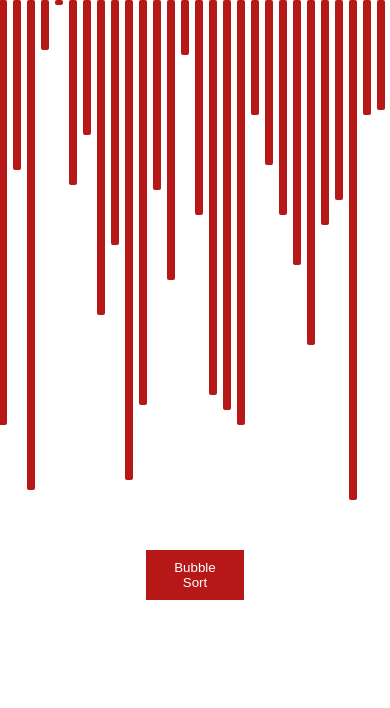
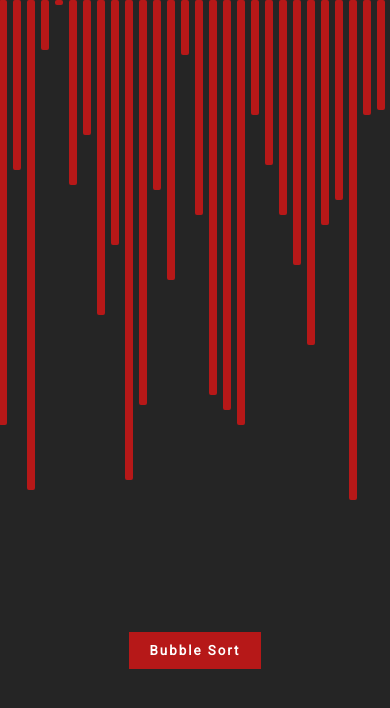
Before and after one commit to sk0le/sorting-visualization, a React (Create React App) app: page / in a window 390 px wide. Shown: the top 708 px of the page. Built offline with nearby package versions, Linux system fonts and the light colour scheme.

Commit message:
Fixed responsivnes issues and added new functionality

```diff
--- a/src/App.css
+++ b/src/App.css
@@ -1,7 +1,14 @@
+@import url("https://fonts.googleapis.com/css2?family=Roboto&display=swap");
+
 * {
   margin: 0%;
   padding: 0%;
   box-sizing: border-box;
+  font-family: "Roboto";
+}
+
+body {
+  background-color: rgb(37, 37, 37);
 }
 
 .app {
@@ -9,9 +16,26 @@
   flex-direction: column;
   align-items: center;
 }
+
+nav {
+  background-color: rgb(218, 44, 0);
+  display: flex;
+  height: 10vh;
+  min-height: 100px;
+  margin-bottom: 2em;
+  width: 100%;
+  align-items: center;
+  justify-content: center;
+  letter-spacing: 2px;
+
+  color: white;
+  text-align: center;
+}
+
 .sortingVisualizer {
   display: flex;
   justify-content: center;
+  min-height: 500px;
 }
 .visualize {
   background-color: rgb(182, 24, 24);
@@ -21,7 +45,9 @@
 .buttons {
   display: flex;
   justify-content: space-around;
-  width: 25%;
+  align-items: center;
+  width: 50%;
+  margin-top: 50px;
 }
 .btn {
   background: none;
@@ -31,13 +57,69 @@
   padding: 10px 20px;
 
   background-color: rgb(182, 24, 24);
+  border: 1px solid rgb(182, 24, 24);
   color: white;
 
-  margin-top: 50px;
-
   transition: all 0.4s ease-in;
+  font-weight: bold;
+  letter-spacing: 2px;
 }
 .btn:hover {
   cursor: pointer;
   background-color: rgb(221, 23, 23);
 }
+.numberOfBarsInput {
+  display: flex;
+  flex-direction: column;
+}
+.labelforinput {
+  margin-bottom: 5px;
+  font-weight: bold;
+  color: white;
+  letter-spacing: 2px;
+}
+.inputnumberofbars {
+  background: none;
+  border: none;
+  outline: none;
+
+  border: 1px solid rgb(182, 24, 24);
+
+  padding: 10px 20px;
+
+  margin-right: 5px;
+  font-weight: bold;
+  color: white;
+  letter-spacing: 2px;
+}
+.widthOfBarsInput {
+  display: flex;
+  flex-direction: column;
+}
+.labelforinputwidth {
+  margin-bottom: 5px;
+  font-weight: bold;
+  color: white;
+}
+.inputwidthofbars {
+  background: none;
+  border: none;
+  outline: none;
+
+  border: 1px solid rgb(182, 24, 24);
+
+  padding: 10px 20px;
+
+  margin-right: 5px;
+  font-weight: bold;
+  color: white;
+}
+
+@media only screen and (max-width: 600px) {
+  .buttons {
+    flex-direction: column;
+    width: 100%;
+    height: 300px;
+    margin-top: 0px !important;
+  }
+}
```
